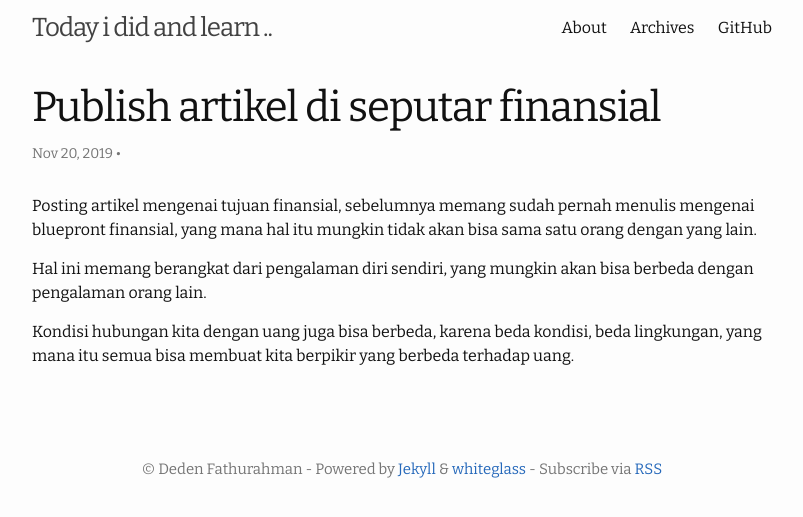
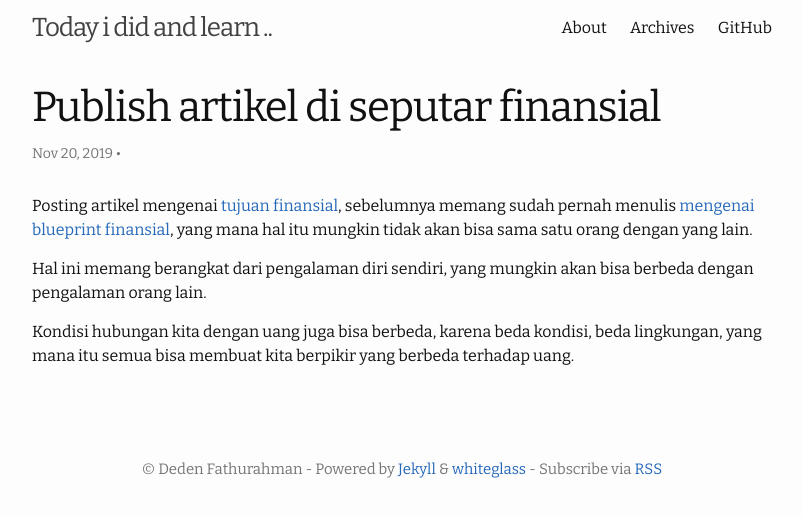
Before and after one commit to dedenf/today, a Jekyll site: the page built from _posts/2019-11-20-publish-artikel.md, in a window 1280 px wide. Shown: the top 517 px of the page, without its empty margins (238-1041 px from the left). Built offline with Jekyll 4.4.1, drawn with Linux system fonts in a browser that asks for light colours.

Commit message:
new post, publish artikel seputar finansial

```diff
--- a/_posts/2019-11-20-publish-artikel.md
+++ b/_posts/2019-11-20-publish-artikel.md
@@ -9,7 +9,7 @@ tags:
   - seputarfinansial
 ---
 
-Posting artikel mengenai tujuan finansial, sebelumnya memang sudah pernah menulis mengenai bluepront finansial, yang mana hal itu mungkin tidak akan bisa sama satu orang dengan yang lain.
+Posting artikel mengenai [tujuan finansial](https://seputarfinansial.com/apa-saja-tujuan-finansial-dan-membuatnya/), sebelumnya memang sudah pernah menulis [mengenai blueprint finansial](https://seputarfinansial.com/check-up-finansial-sebelum-membuat-blueprint-tujuan-finansial/), yang mana hal itu mungkin tidak akan bisa sama satu orang dengan yang lain.
 
 Hal ini memang berangkat dari pengalaman diri sendiri, yang mungkin akan bisa berbeda dengan pengalaman orang lain.
 
```
